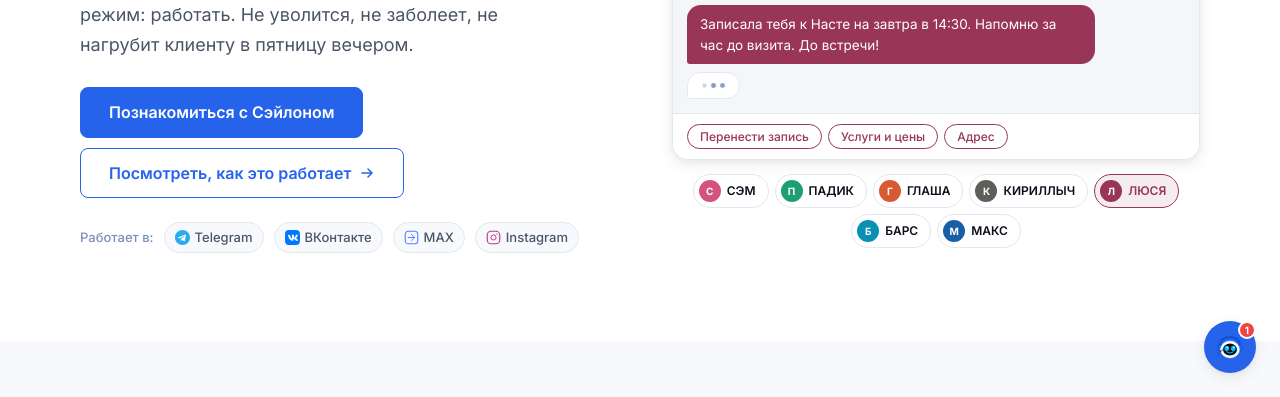
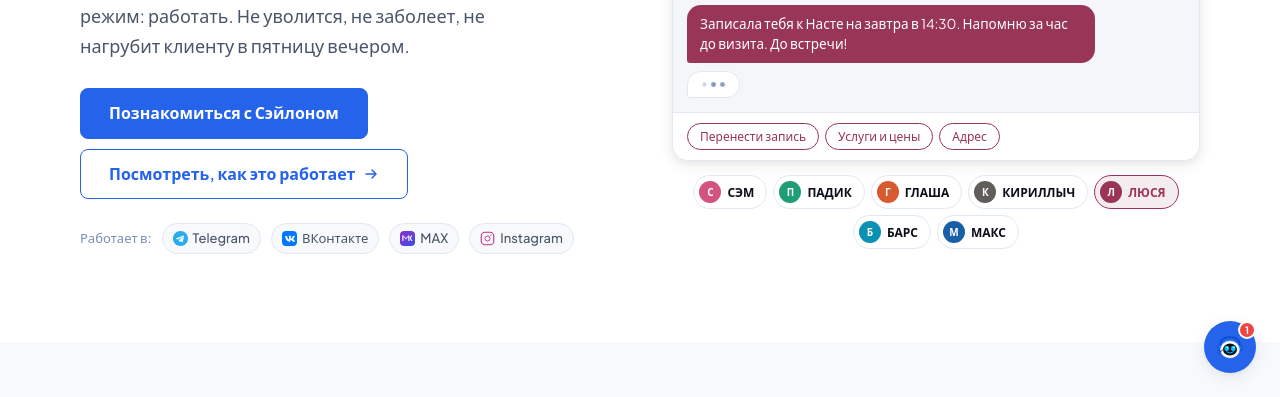
Before and after one commit to next-cod/saleon, a plain HTML site: page index.html in a window 1280 px wide. Shown: the part 403-800 px from the top of the page. Drawn offline with Linux system fonts and the light colour scheme.

Commit message:
Font: Inter -> Plus Jakarta Sans; MAX icon; copyright 2026

```diff
--- a/css/styles.css
+++ b/css/styles.css
@@ -24,7 +24,7 @@
   --container:   1200px;
   --header-h:    60px;
 
-  --font: 'Inter', system-ui, -apple-system, sans-serif;
+  --font: 'Plus Jakarta Sans', system-ui, -apple-system, sans-serif;
   --shadow-sm: 0 1px 3px rgba(0,0,0,.08);
   --shadow-md: 0 4px 16px rgba(0,0,0,.08), 0 2px 6px rgba(0,0,0,.04);
 }
--- a/index.html
+++ b/index.html
@@ -12,7 +12,7 @@
   <link rel="icon" type="image/svg+xml" href="assets/images/mascot.svg">
   <link rel="preconnect" href="https://fonts.googleapis.com">
   <link rel="preconnect" href="https://fonts.gstatic.com" crossorigin>
-  <link href="https://fonts.googleapis.com/css2?family=Inter:wght@400;500;600;700&display=swap" rel="stylesheet">
+  <link href="https://fonts.googleapis.com/css2?family=Plus+Jakarta+Sans:wght@400;500;600;700&display=swap" rel="stylesheet">
   <link rel="stylesheet" href="css/styles.css">
 </head>
 <body>
@@ -87,7 +87,7 @@
           ВКонтакте
         </span>
         <span class="hero__channel">
-          <svg width="15" height="15" viewBox="0 0 24 24" fill="none"><rect x="2" y="2" width="20" height="20" rx="5" stroke="#5181FF" stroke-width="1.8"/><path d="M7 12h10M12 7l5 5-5 5" stroke="#5181FF" stroke-width="1.5" stroke-linecap="round" stroke-linejoin="round"/></svg>
+          <img src="assets/images/max-icon.svg" width="15" height="15" alt="MAX" aria-hidden="true" style="border-radius:3px;display:inline-block;vertical-align:middle">
           MAX
         </span>
         <span class="hero__channel">
@@ -717,7 +717,7 @@
         <span aria-hidden="true">&nbsp;|&nbsp;</span>
         <a href="#" data-i18n="footer.license">Лицензионный договор</a>
       </p>
-      <p class="footer__copy">&copy; 2025 Saleon</p>
+      <p class="footer__copy">&copy; 2026 Saleon</p>
     </div>
 
   </div>
```
Also changed, not shown: assets/images/max-icon.svg (added).
